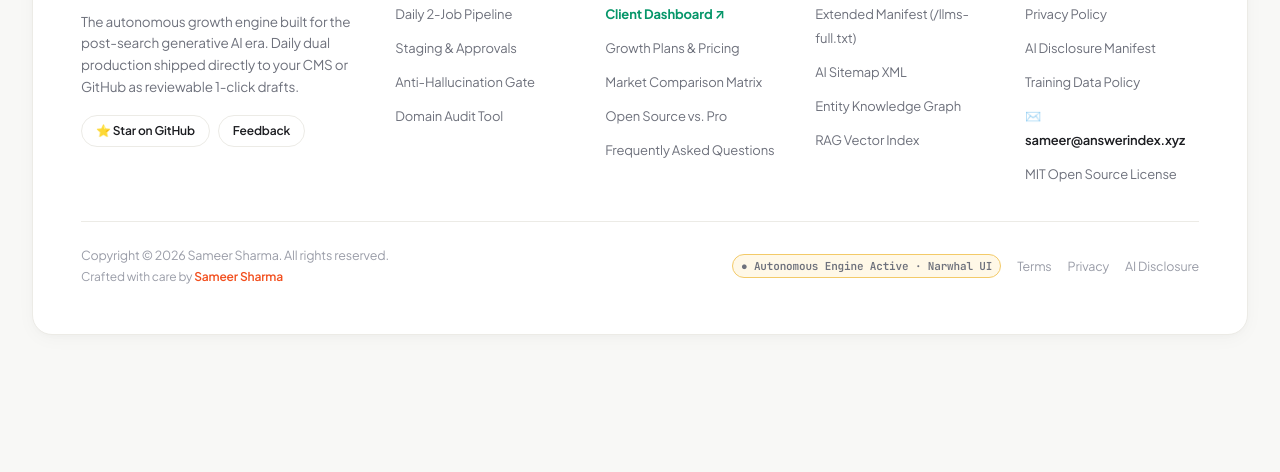
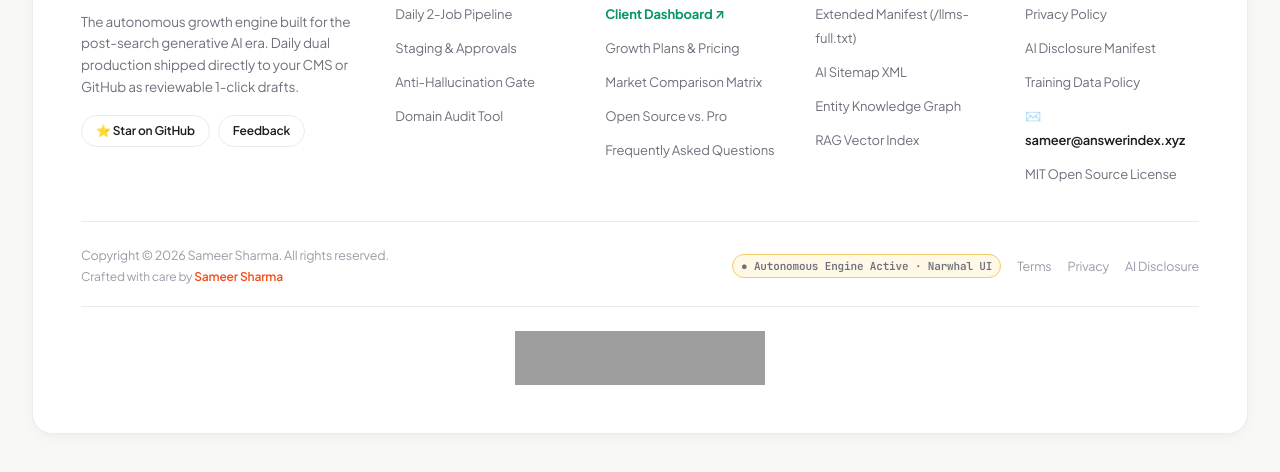
Before and after one commit to justmailsameer-prog/answerindex, a website: page index.html in a window 1280 px wide. Shown: the part 5452-5924 px from the top of the page. Before the commit the page ends 5867 px from the top, so only its background shows below. Drawn offline with nearby package versions, Linux system fonts and the light colour scheme; grey boxes are pictures that could not be loaded.

Commit message:
feat(ui): add Product Hunt featured badge at bottom center of home page

```diff
--- a/index.html
+++ b/index.html
@@ -2680,6 +2680,13 @@
           <a href="ai-disclosure.txt" style="color: var(--text-muted); text-decoration: none;">AI Disclosure</a>
         </div>
       </div>
+
+      <!-- Product Hunt Featured Badge (Bottom Center) -->
+      <div class="footer-producthunt" style="display: flex; justify-content: center; align-items: center; padding-top: 24px; margin-top: 20px; border-top: 1px solid var(--border-subtle);">
+        <a href="https://www.producthunt.com/products/answer-index?embed=true&amp;utm_source=badge-featured&amp;utm_medium=badge&amp;utm_campaign=badge-answer-index" target="_blank" rel="noopener noreferrer" style="display: inline-block; transition: transform 0.2s ease;">
+          <img alt="Answer Index - Be the Answer AI Recommends | Product Hunt" width="250" height="54" src="https://api.producthunt.com/widgets/embed-image/v1/featured.svg?post_id=1297667&amp;theme=light&amp;t=1793306353907" style="display: block; width: 250px; height: 54px;">
+        </a>
+      </div>
     </footer>
   </div>
 
```
Also changed, not shown: v5/index.html (+7 -0 lines), dist/index.html, dist/v5/index.html.
